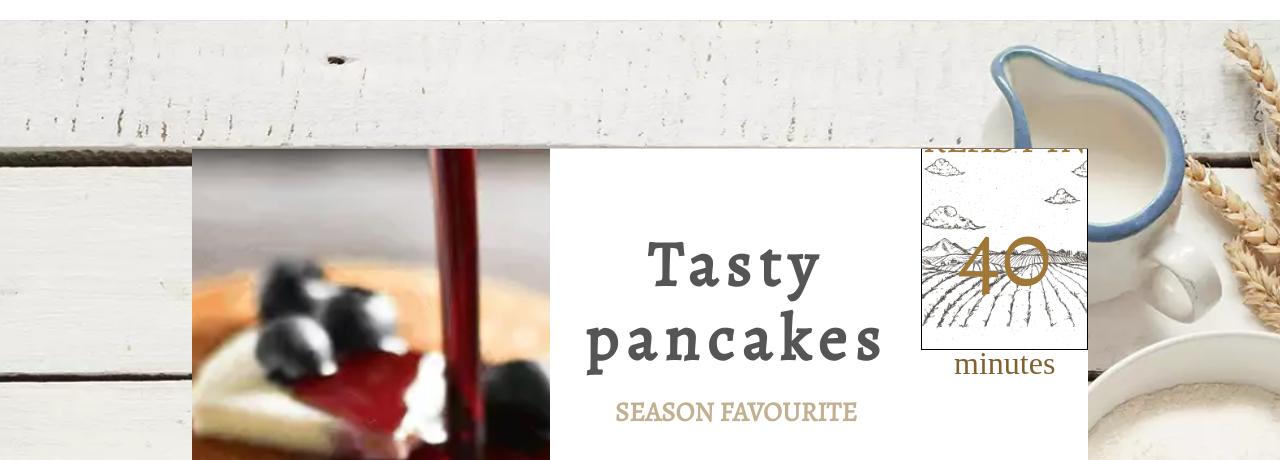
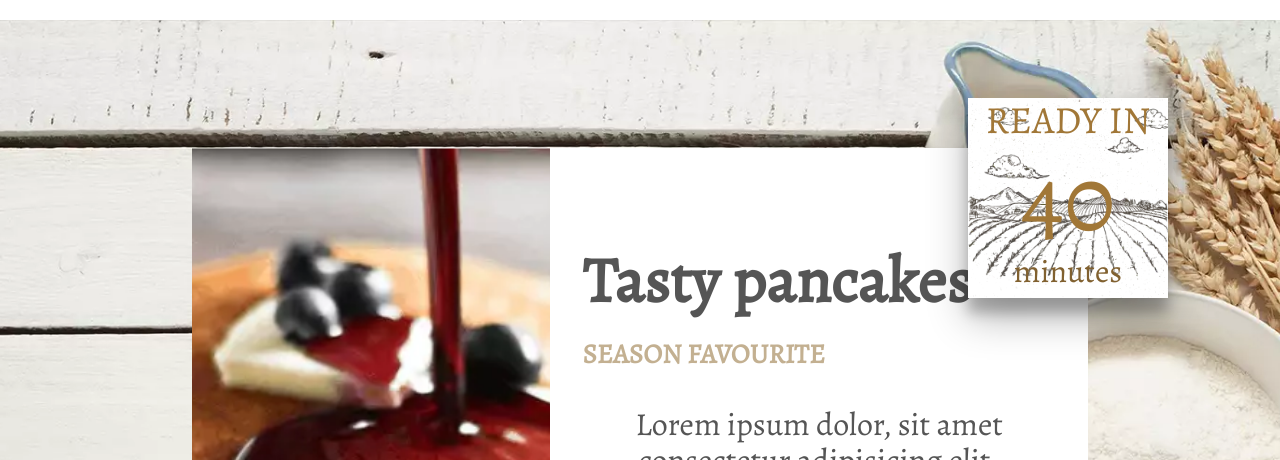
Before and after one commit to dainiuxt/bakery-page, a website: page index.html in a window 1280 px wide. Shown: the part 1715-2175 px from the top of the page. Drawn offline with nearby package versions, Linux system fonts and the light colour scheme.

Commit message:
add label ready40

```diff
--- a/index.html
+++ b/index.html
@@ -85,7 +85,7 @@
       <div class="left">
         <img src="assets/webp/pancakes-with-jam.webp" alt="Pancakes with jam">
       </div>
-      <div class="right clearfix">
+      <div class="right">
         <h3>Tasty pancakes</h3>
         <h4>Season favourite</h4>
         <p>Lorem ipsum dolor, sit amet consectetur adipisicing elit. Accusamus aspernatur explicabo magnam, pariatur voluptates aliquam ab ratione iusto doloribus obcaecati nihil consequatur veniam repellendus veritatis?</p>
@@ -97,8 +97,6 @@
           <div class="carousel-cell"><img src="assets/webp/berry.webp"></div>
           <div class="carousel-cell"><img src="assets/webp/ham.webp"></div>
         </div>
-      </div>
-      <div class="label">
         <div class="ready40">
           <span class="ready">Ready in</span><br><span>40</span><br>minutes
         </div>
--- a/scss/main.scss
+++ b/scss/main.scss
@@ -81,7 +81,6 @@ nav {
   background-size: cover;
   display: flex;
   flex-direction: column;
-  // padding-top: 5rem;
   justify-content: space-evenly;
   color: #fff;
   h1 {
@@ -113,7 +112,6 @@ nav {
 .menu {
   width: fit-content;
   align-self: center;
-  // font-size: 1rem;
   font-weight: 700;
   letter-spacing: 0.25em;
   padding: 1rem;
@@ -134,9 +132,7 @@ nav {
   height: 81px;
   width: 100%;
   position: relative;
-  // top: 50%;
   margin-top: -35px;
-  // margin-bottom: -40px;
   text-align: center;
   img {
     width: 100%;
@@ -235,7 +231,6 @@ nav {
     img {
       margin: 2%;
       width: 46%;
-      // height: 46%;
       object-fit: cover;
       outline: 5px solid #fff;
       outline-offset: -1rem;
@@ -290,67 +285,18 @@ nav {
   position: relative;
   .container {
     width: 70%;
-    // height: 70%;
     display: flex;
     flex-direction: row;
     margin: 10% 0;
-    background: #fff;
-    clip-path: polygon(0 0, 100% 0, 100% 100%, calc(var(--cs)) 100%, 0 calc(100% - var(--cs)));
     position: relative;
-    overflow: hidden;
-    .label {
-      border: solid 1px #000;
-      height: 200px;
-      width: 200px;
-      display: flex;
-      background: #fff;
-      // position: absolute;
-      top: -100px;
-      right: -100px;
-      z-index: 3;
-      overflow: visible;
-      // visibility: visible;
-      // clear: both;
-      // text-overflow: ellipsis;
-      overflow: visible;
-      white-space: nowrap;
-      .ready40 {
-        background: url(../assets/webp/ready40bg.webp) no-repeat center center;
-        background-size: cover;
-        height: 100%;
-        width: 100%;
-        display: flex;
-        flex-direction: column;
-        justify-content: center;
-        align-content: center;
-        align-items: center;
-        text-align: center;
-        font-size: 2em;
-        color: #816130;
-        // text-transform: uppercase;
-        overflow: visible;
-        // position: static;
-        // top: -50px;
-        .ready {
-          text-transform: uppercase;
-          font-size: 1.2em;
-        }
-        span {
-          font-family: 'Alegreya', serif;
-          font-size: 3em;
-          color: #a17737;
-        }
-      }
-    }
     .left {
       width: 40%;
       position: relative;
-      background-color: #ffffff;
       text-align: left;
       display: flex;
       flex-direction: column;
       justify-content: space-between;
-      // clip-path: polygon(0 0, 100% 0, 100% 100%, calc(var(--cs)) 100%, 0 calc(100% - var(--cs)));
+      clip-path: polygon(0 0, 100% 0, 100% 100%, calc(var(--cs)) 100%, 0 calc(100% - var(--cs)));
       &::after {
         content: '';
         position: absolute;
@@ -372,30 +318,43 @@ nav {
         object-fit: cover;
       }
     }
-    // .clearfix:before,
-    // .clearfix:after {
-    //     content: ".";
-    //     display: block;
-    //     height: 0;
-    //     overflow: hidden;
-    // }
-    // .clearfix:after { clear: both; }
-    // .clearfix { zoom: 1; } /* IE < 8 */
     .right {
       width: 60%;
-      padding: 1em;
-      // display: flex;
+      padding: 2em;
       height: fit-content;
-      position: relative;
-      background: url(../assets/webp/windmill.webp) no-repeat bottom right;
-      // overflow: visible;
+      overflow: hidden;
+      background: #fff url(../assets/webp/windmill.webp) no-repeat bottom right;
+      // padding: 0 10px;
+      .ready40 {
+        position: absolute;
+        font-family: 'Alegreya', serif;
+        height: 200px;
+        width: 200px;
+        top: -50px;
+        right: -80px;
+        background: #fff url(../assets/webp/ready40bg.webp) no-repeat center center;
+        background-size: cover;
+        text-align: center;
+        font-size: 2em;
+        color: #816130;
+        box-shadow: rgba(0, 0, 0, 0.3) 0px 19px 38px, rgba(0, 0, 0, 0.22) 0px 15px 12px;
+        .ready {
+          text-transform: uppercase;
+          font-size: 1.2em;
+        }
+        span {
+          font-family: 'Alegreya', serif;
+          font-size: 3em;
+          color: #a17737;
+        }
+      }
       h3 {
         font-family: 'Alegreya', serif;
         font-size: 4rem;
         font-weight: 600;
-        letter-spacing: 0.5rem;
+        // letter-spacing: 0.5rem;
         color: #555;
-        text-align: center;
+        text-align: left;
         margin-bottom: 20px;
       }
       h4 {
@@ -403,7 +362,7 @@ nav {
         font-size: 1.7rem;
         text-transform: uppercase;
         color: #c3b091;
-        text-align: center;
+        text-align: left;
         margin-top: 0;
       }
       p {
@@ -494,10 +453,6 @@ nav {
     padding: 0 9em;
     background: url(../assets/webp/morning-escape-bg.webp) center center no-repeat;
     height: 100%;
-    // -webkit-background-size: cover;
-    // -moz-background-size: cover;
-    // -o-background-size: cover;
-    // background-size: cover;
     .container {
       display: flex;
       flex-direction: row;
@@ -568,11 +523,11 @@ footer {
   .social {
     display: none;
   }
-  footer {
-    .logo {
-      display: none;
-    }
-  }
+  // footer {
+  //   .logo {
+  //     display: none;
+  //   }
+  // }
   #art {
     flex-direction: column;
     .left, .right {
@@ -611,6 +566,11 @@ footer {
   }
 }
 
+@media screen and (max-width: 860px) {
+  .ready40 {
+    display: none;
+  }
+}
 @media screen and (min-width: 860px) {
   [for="menu-toggle"] {
     display: none;
```
Also changed, not shown: css/main.css.
